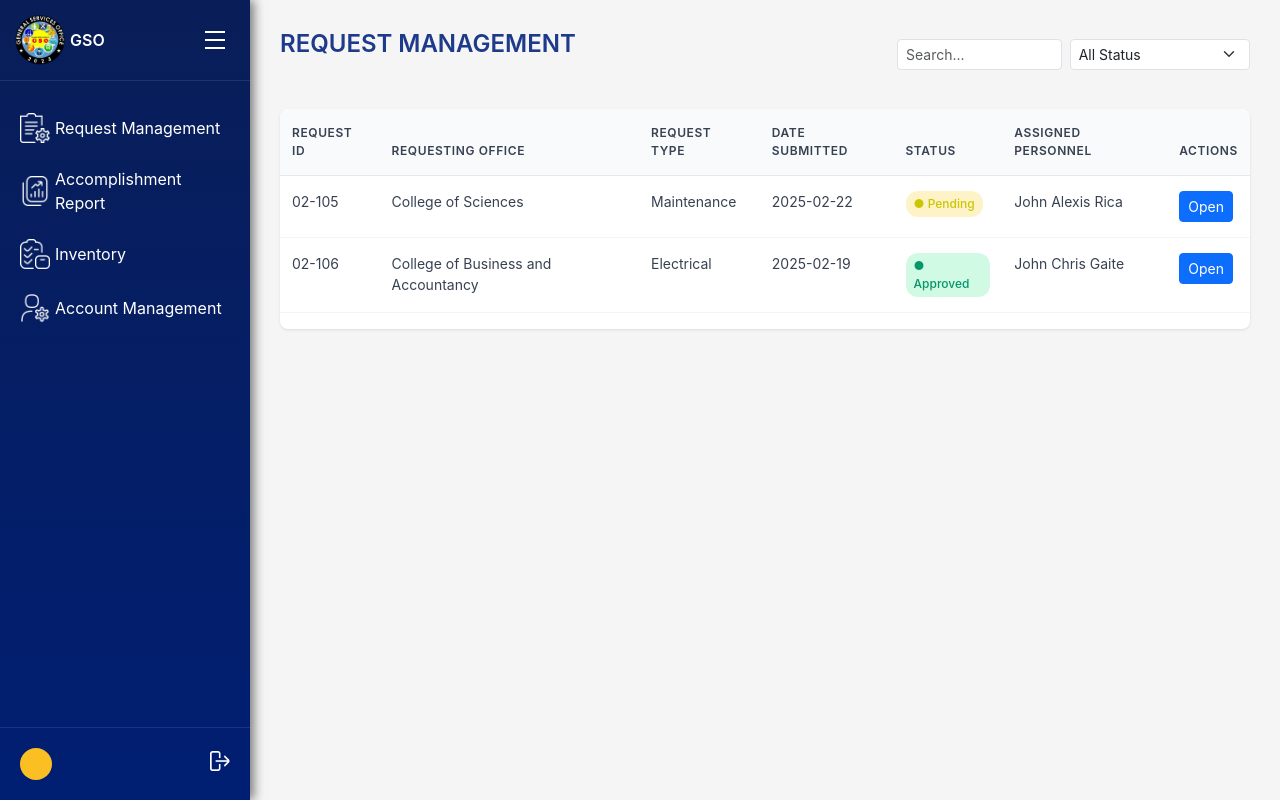
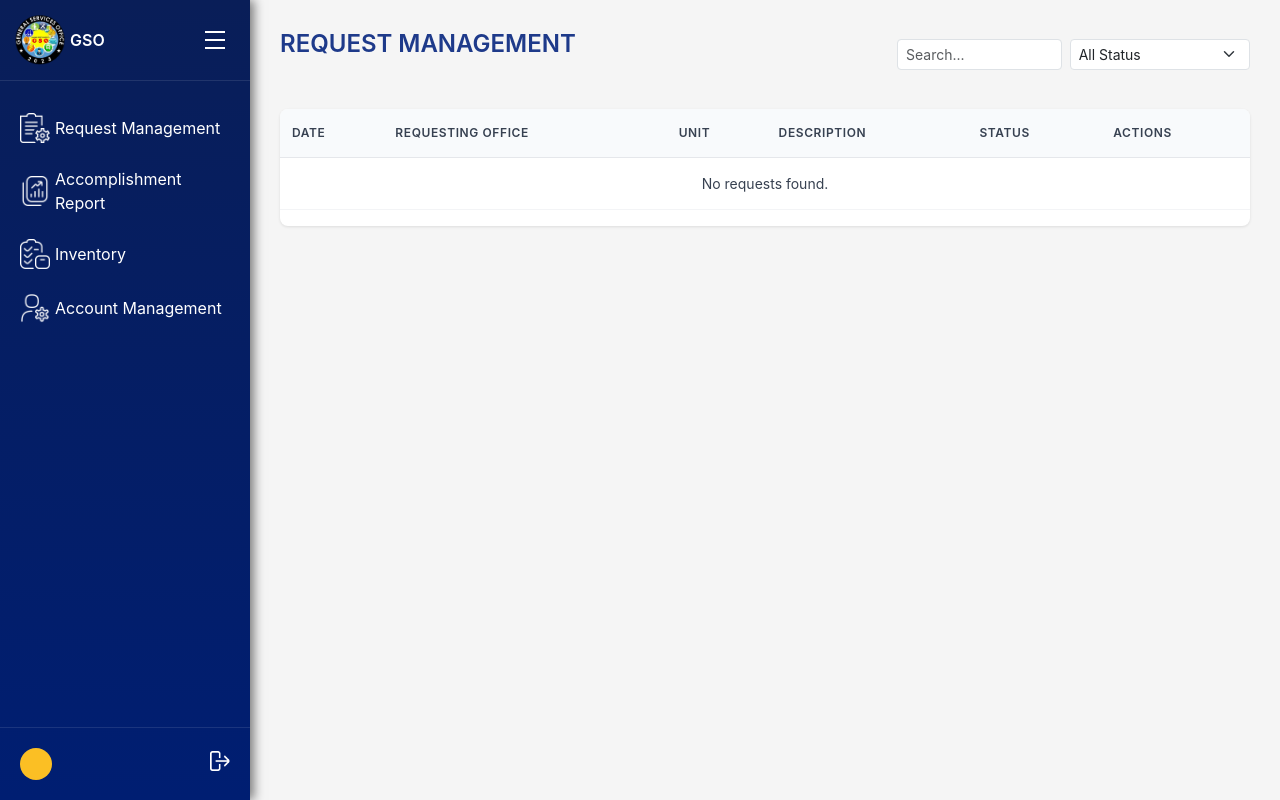
Before and after one commit to jekmagalaman/GSO_system_updates, a Django app: template gso_system_updated_latest/templates/gso_office/request_management/request_management.html in a window 1280 px wide. Run offline with Django 5.2, Linux system fonts and the light colour scheme; the template is opened without the code that fills it, so the values that code supplies are empty.

Commit message:
Updated GSO Office Request Management - Can view the requests

```diff
--- a/gso_system_updated_latest/templates/gso_office/request_management/request_management.html
+++ b/gso_system_updated_latest/templates/gso_office/request_management/request_management.html
@@ -29,44 +29,43 @@
     <table class="table">
         <thead>
             <tr>
-                <th>REQUEST ID</th>
+                <th>DATE</th>
                 <th>REQUESTING OFFICE</th>
-                <th>REQUEST TYPE</th>
-                <th>DATE SUBMITTED</th>
+                <th>UNIT</th>
+                <th>DESCRIPTION</th>
                 <th>STATUS</th>
-                <th>ASSIGNED PERSONNEL</th>
                 <th>ACTIONS</th>
             </tr>
         </thead>
+
         <tbody>
+          {% for req in requests %}
           <tr>
-                <td>02-105</td>
-                <td>College of Sciences</td>
-                <td>Maintenance</td>
-                <td>2025-02-22</td>
-                <td><span class="status-badge status-pending">● Pending</span></td>
-                <td>John Alexis Rica</td>
+            <td>{{ req.created_at|date:"Y-m-d" }}</td>
+            <td>{{ req.requestor.get_full_name|default:req.requestor.username }}</td>
+            <td>{{ req.get_unit_display }}</td>
+            <td>{{ req.description }}</td>
+            <td>
+              {% if req.status == "Pending" %}
+                <span class="status-badge status-pending">● Pending</span>
+              {% elif req.status == "Approved" %}
+                <span class="status-badge status-approved">● Approved</span>
+              {% else %}
+                <span class="status-badge">{{ req.status }}</span>
+              {% endif %}
+            </td>
             <td>
               <button class="btn btn-sm btn-primary"
-                        onclick="openModal('02-105','College of Sciences','Maintenance','2025-02-22','Pending','John Alexis Rica')">
+                onclick="openModal('{{ req.id }}','{{ req.requestor.get_full_name|default:req.requestor.username|escapejs }}','{{ req.get_unit_display }}','{{ req.created_at|date:'Y-m-d' }}','{{ req.status }}','{{ req.description|escapejs }}')">
                 Open
               </button>
             </td>
           </tr>
-
+          {% empty %}
           <tr>
-                <td>02-106</td>
-                <td>College of Business and Accountancy</td>
-                <td>Electrical</td>
-                <td>2025-02-19</td>
-                <td><span class="status-badge status-approved">● Approved</span></td>
-                <td>John Chris Gaite</td>
-                <td><button class="btn btn-sm btn-primary"
-                        onclick="openModal('02-106','College of Business and Accountancy','Electrical','2025-02-19','Approved','John Chris Gaite')">
-                        Open
-                    </button>
-                </td>
+            <td colspan="6" class="text-center">No requests found.</td>
           </tr>
+          {% endfor %}
         </tbody>
     </table>
 </div>
@@ -81,42 +80,11 @@
 
     <div class="modal-body">
       <div class="details-grid">
-        <p><strong>REQUEST STATUS:</strong> <span id="modal-status"></span></p>
-        <p><strong>REQUEST ID:</strong> <span id="modal-request-id"></span></p>
-        <p><strong>REQUEST TYPE:</strong> <span id="modal-type"></span></p>
         <p><strong>DATE:</strong> <span id="modal-date"></span></p>
         <p><strong>REQUESTING OFFICE:</strong> <span id="modal-office"></span></p>
-        <p><strong>REQUESTER NAME:</strong> <span id="modal-requester"></span></p>
-        <p><strong>CONTACT #:</strong> <span id="modal-contact"></span></p>
-        <p><strong>PROBLEM DESCRIPTION:</strong> <span id="modal-description"></span></p>
-      </div>
-
-      <!-- Materials and Labor Table -->
-      <h3 class="section-title">MATERIALS AND LABOR</h3>
-      <table class="materials-table">
-        <thead>
-          <tr>
-            <th>Materials/Description</th>
-            <th>Quantity</th>
-            <th>Unit</th>
-            <th>Assigned Personnel</th>
-          </tr>
-        </thead>
-        <tbody id="materials-body">
-          <tr>
-            <td colspan="4" style="text-align:center; color:#6b7280;">No materials added</td>
-          </tr>
-        </tbody>
-      </table>
-
-      <!-- Dates and Remarks -->
-      <div class="dates">
-        <p><strong>DATE STARTED:</strong> <span id="modal-start"></span></p>
-        <p><strong>DATE FINISH:</strong> <span id="modal-finish"></span></p>
-      </div>
-      <div class="remarks">
-        <p><strong>REMARKS:</strong></p>
-        <textarea id="modal-remarks" rows="3" readonly></textarea>
+        <p><strong>UNIT:</strong> <span id="modal-unit"></span></p>
+        <p><strong>DESCRIPTION:</strong> <span id="modal-description"></span></p>
+        <p><strong>STATUS:</strong> <span id="modal-status"></span></p>
       </div>
     </div>
 
@@ -346,38 +314,13 @@
 
 
 <script>
-function openModal(id, office, type, date, status, requester, contact, description, materials, start, finish, remarks) {
-    // Basic details
-    document.getElementById("modal-request-id").textContent = id;
+  function openModal(date, office, unit, description, status) {
+      // Fill modal details
+      document.getElementById("modal-date").textContent = date;
       document.getElementById("modal-office").textContent = office;
-    document.getElementById("modal-type").textContent = type;
-    document.getElementById("modal-date").textContent = date;
+      document.getElementById("modal-unit").textContent = unit;
+      document.getElementById("modal-description").textContent = description;
       document.getElementById("modal-status").textContent = status;
-    document.getElementById("modal-requester").textContent = requester;
-    document.getElementById("modal-contact").textContent = contact;
-    document.getElementById("modal-description").textContent = description;
-
-    // Materials & Labor table
-    let tbody = document.getElementById("materials-body");
-    tbody.innerHTML = ""; // clear existing
-    if (materials && materials.length > 0) {
-        materials.forEach(item => {
-            let row = `<tr>
-                <td>${item.description}</td>
-                <td>${item.quantity}</td>
-                <td>${item.unit}</td>
-                <td>${item.personnel}</td>
-            </tr>`;
-            tbody.innerHTML += row;
-        });
-    } else {
-        tbody.innerHTML = `<tr><td colspan="4" style="text-align:center; color:#6b7280;">No materials added</td></tr>`;
-    }
-
-    // Dates & remarks
-    document.getElementById("modal-start").textContent = start;
-    document.getElementById("modal-finish").textContent = finish;
-    document.getElementById("modal-remarks").value = remarks;
 
       // Show modal
       document.getElementById("requestModal").style.display = "flex";
@@ -388,4 +331,5 @@ function closeModal() {
   }
 </script>
 
+
 {% endblock %}
```
Also changed, not shown: gso_system_updated_latest/requests/views.py (+11 -2 lines), gso_system_updated_latest/db.sqlite3. Lines whose indentation alone changed are shown as unchanged.
